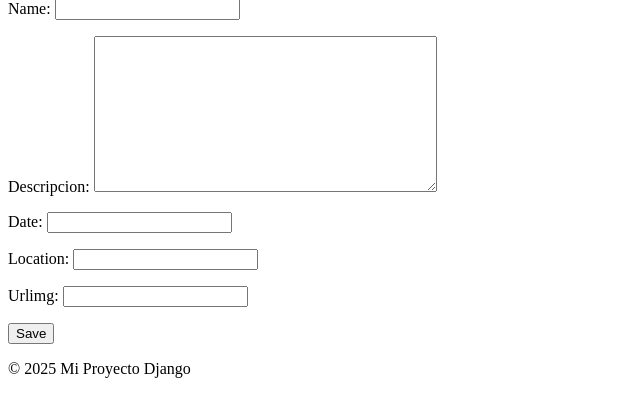
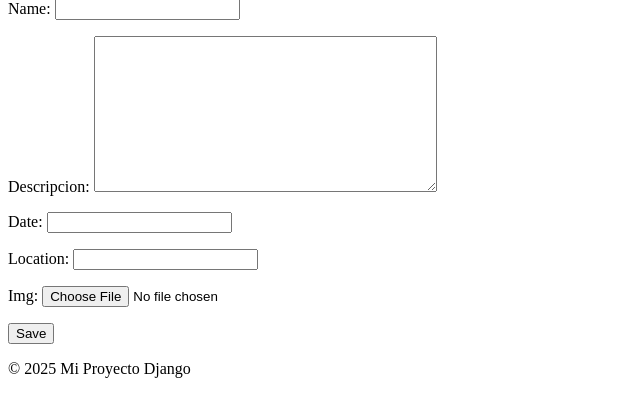
Before and after one commit to MauricioANL/FSDI-118-Capstone-I-User-Experience, a Django app: page /new/ in a window 1280 px wide. Shown: the part 166-583 px from the top of the page, without its empty margins (0-640 px from the left). Run offline with Django 5.2, Linux system fonts and the light colour scheme.

Commit message:
version 1.1.0

```diff
--- a/Fotoria/Fotoria/settings.py
+++ b/Fotoria/Fotoria/settings.py
@@ -11,6 +11,7 @@ https://docs.djangoproject.com/en/5.1/ref/settings/
 """
 
 from pathlib import Path
+import os
 
 # Build paths inside the project like this: BASE_DIR / 'subdir'.
 BASE_DIR = Path(__file__).resolve().parent.parent
@@ -117,6 +118,8 @@ USE_TZ = True
 # https://docs.djangoproject.com/en/5.1/howto/static-files/
 
 STATIC_URL = 'static/'
+MEDIA_URL = '/media/'
+MEDIA_ROOT = os.path.join(BASE_DIR, 'media')
 
 # Default primary key field type
 # https://docs.djangoproject.com/en/5.1/ref/settings/#default-auto-field
--- a/Fotoria/Fotoria/urls.py
+++ b/Fotoria/Fotoria/urls.py
@@ -16,8 +16,12 @@ Including another URLconf
 """
 from django.contrib import admin
 from django.urls import path, include
+from django.conf import settings
+from django.conf.urls.static import static
+from FotoriaAPP import views
 
 urlpatterns = [
     path('admin/', admin.site.urls),
     path('', include('FotoriaAPP.urls')),
-]
+    path('newPicture/', views.PictureCreateView.as_view(), name='newPicture'),
+] + static(settings.MEDIA_URL, document_root=settings.MEDIA_ROOT)
--- a/Fotoria/FotoriaAPP/Templates/newPicture.html
+++ b/Fotoria/FotoriaAPP/Templates/newPicture.html
@@ -5,7 +5,7 @@
 {% block content %}
 <h2>Agregar una nueva Imagen</h2>
 
-<form method="POST">
+<form method="POST" enctype="multipart/form-data">
     {% csrf_token %}
     {{ form.as_p }}
     <button type="submit">Save</button>
--- a/Fotoria/FotoriaAPP/forms.py
+++ b/Fotoria/FotoriaAPP/forms.py
@@ -4,4 +4,4 @@ from .models import Picture
 class PictureForm(forms.ModelForm):
     class Meta:
         model = Picture
-        fields = ['name', 'descripcion', 'date', 'location', 'urlimg']
+        fields = ['name', 'descripcion', 'date', 'location', 'img']
--- a/Fotoria/FotoriaAPP/models.py
+++ b/Fotoria/FotoriaAPP/models.py
@@ -7,7 +7,8 @@ class Picture(models.Model):
     descripcion = models.TextField()
     date = models.DateField()
     location = models.CharField(max_length=100)
-    urlimg = models.URLField()
+    # urlimg = models.URLField()
+    img = models.ImageField(upload_to='static/img')
 
     def __str__(self):
         return self.name
--- a/Fotoria/FotoriaAPP/views.py
+++ b/Fotoria/FotoriaAPP/views.py
@@ -14,3 +14,7 @@ class PictureCreateView(CreateView):
     form_class = PictureForm
     template_name = 'newPicture.html'
     success_url = reverse_lazy('home')
+
+    def form_valid(self, form):
+        form.instance.img = self.request.FILES.get('img')  # Captura el archivo
+        return super().form_valid(form)
```
Also changed, not shown: Fotoria/FotoriaAPP/migrations/0002_picture_img.py (added), Fotoria/FotoriaAPP/migrations/0003_remove_picture_urlimg.py (added), Fotoria/db.sqlite3, Fotoria/media/static/img/Assignment_2.png (added), Fotoria/media/static/img/Assignment_2_yrpnVWZ.png (added).
